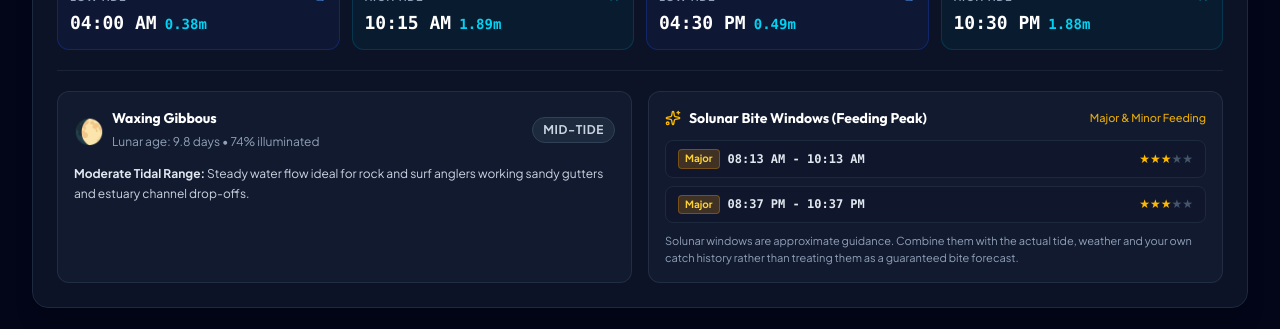
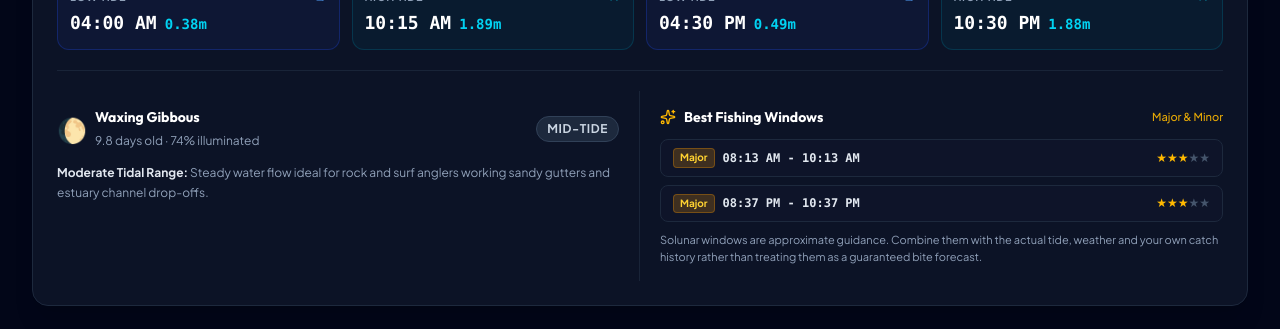
Before and after one commit to syedzayn296-ops/Fishing---logbook, a React (Vite) app: page / in a window 1280 px wide. Shown: the part 738-1067 px from the top of the page. Built offline with nearby package versions, Linux system fonts and the light colour scheme; no server answers.

Commit message:
Unify tide moon and fishing timing sections

```diff
--- a/src/components/TideChart.tsx
+++ b/src/components/TideChart.tsx
@@ -432,10 +432,10 @@ export const TideChart: React.FC<TideChartProps> = ({
       </div>
 
       {/* Bottom Row: Moon Phase & Solunar Bite Forecast */}
-      <div className="grid grid-cols-1 md:grid-cols-2 gap-4 mt-5 pt-5 border-t border-slate-800/80">
+      <div className="grid grid-cols-1 md:grid-cols-2 mt-5 pt-5 border-t border-slate-800/80 divide-y md:divide-y-0 md:divide-x divide-slate-800/80">
 
-        {/* Moon Phase & South African Tidal Cycle */}
-        <div className="bg-slate-800/40 border border-slate-700/50 rounded-xl p-4">
+        {/* Moon & Tide Cycle */}
+        <div className="py-4 md:pr-5">
           <div className="flex items-center justify-between">
             <div className="flex items-center gap-2">
               <span className="text-2xl">{moonInfo.icon}</span>
@@ -444,7 +444,7 @@ export const TideChart: React.FC<TideChartProps> = ({
                   {moonInfo.phaseName}
                 </h3>
                 <span className="text-xs text-slate-400">
-                  Lunar age: {moonInfo.ageDays} days • {moonInfo.illumination}% illuminated
+                  {moonInfo.ageDays} days old · {moonInfo.illumination}% illuminated
                 </span>
               </div>
             </div>
@@ -461,7 +461,7 @@ export const TideChart: React.FC<TideChartProps> = ({
             </span>
           </div>
 
-          <p className="text-xs text-slate-300 mt-3 leading-relaxed">
+          <p className="text-xs text-slate-400 mt-3 leading-relaxed">
             {moonInfo.isSpringTide ? (
               <span>
                 <strong className="text-amber-300">Spring Tide in South Africa:</strong> Highest tidal movement of the month. Massive water surge through estuary mouths (Breede, Swartkops, Knysna) and churning surf. Ideal for Galjoen, Kob, and bait gathering at extreme low water!
@@ -478,17 +478,17 @@ export const TideChart: React.FC<TideChartProps> = ({
           </p>
         </div>
 
-        {/* Solunar Peak Feeding Windows */}
-        <div className="bg-slate-800/40 border border-slate-700/50 rounded-xl p-4">
+        {/* Fishing Windows */}
+        <div className="py-4 md:pl-5">
           <div className="flex items-center justify-between">
             <div className="flex items-center gap-2">
               <Sparkles className="w-4 h-4 text-amber-400" />
               <h3 className="text-sm font-bold text-white font-['Outfit',sans-serif]">
-                Solunar Bite Windows (Feeding Peak)
+                Best Fishing Windows
               </h3>
             </div>
             <span className="text-[11px] text-amber-400/90 font-medium">
-              Major & Minor Feeding
+              Major & Minor
             </span>
           </div>
 
```
